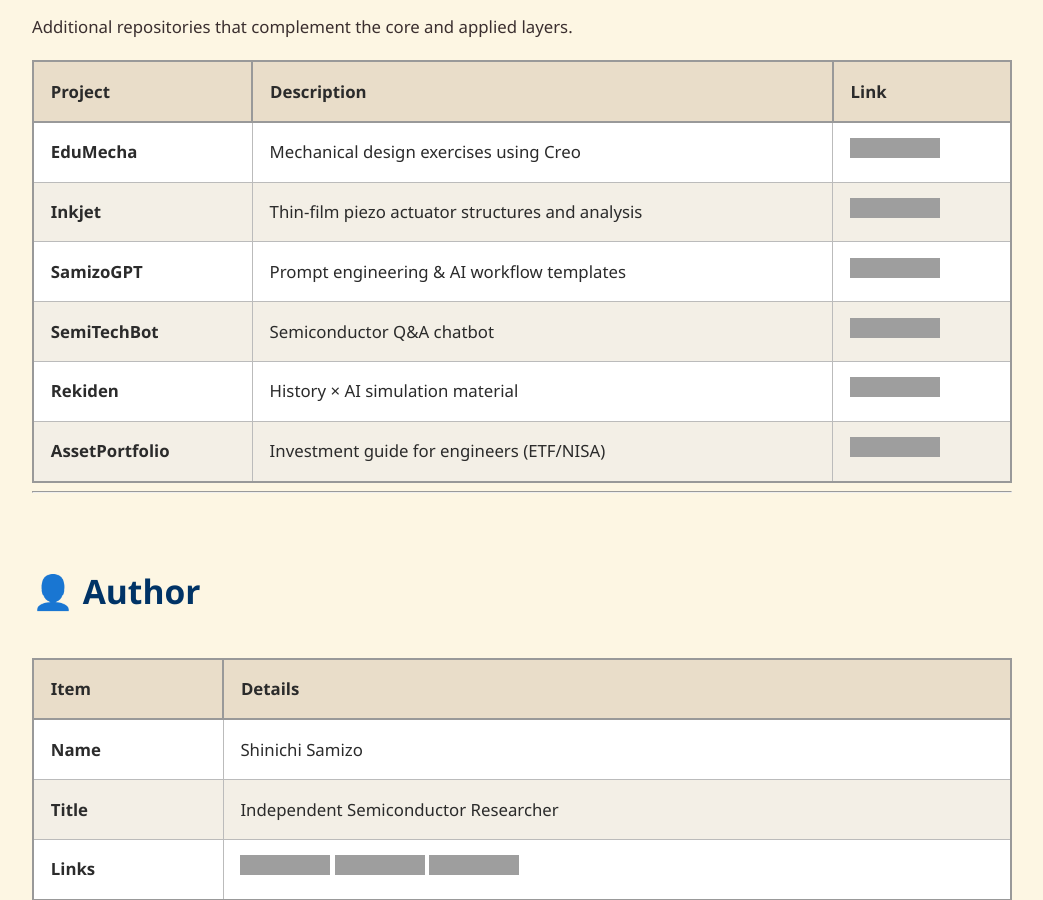
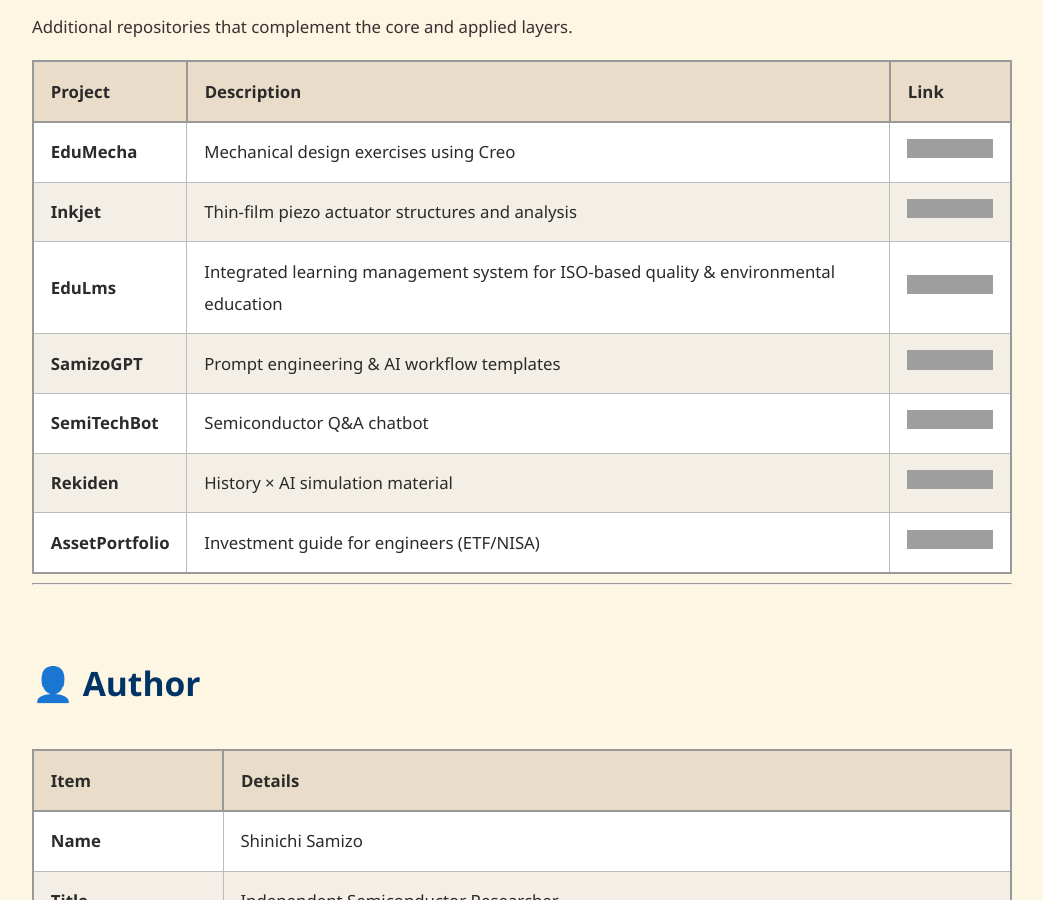
Before and after one commit to Samizo-AITL/Samizo-AITL.github.io, a Jekyll site: the page built from en/index.md, in a window 1280 px wide and 900 px high, scrolled down 3275 px. Shown: the whole window, without its empty margins (118-1161 px from the left). Built offline with Jekyll 4.4.1, drawn with Linux system fonts in a browser that asks for light colours; grey boxes are pictures that could not be loaded.

Commit message:
Update index.md

```diff
--- a/en/index.md
+++ b/en/index.md
@@ -110,6 +110,7 @@
 |---------|-------------|------|
 | **EduMecha** | Mechanical design exercises using Creo | [![Site](https://img.shields.io/badge/View-Site-brightgreen?logo=github)](https://samizo-aitl.github.io/EduMecha/) |
 | **Inkjet** | Thin-film piezo actuator structures and analysis | [![Site](https://img.shields.io/badge/View-Site-brightgreen?logo=github)](https://samizo-aitl.github.io/Inkjet/) |
+| **EduLms** | Integrated learning management system for ISO-based quality & environmental education | [![Site](https://img.shields.io/badge/View-Site-brightgreen?logo=github)](https://samizo-aitl.github.io/EduLms/) |
 | **SamizoGPT** | Prompt engineering & AI workflow templates | [![Site](https://img.shields.io/badge/View-Site-brightgreen?logo=github)](https://samizo-aitl.github.io/SamizoGPT/) |
 | **SemiTechBot** | Semiconductor Q&A chatbot | [![Site](https://img.shields.io/badge/View-Site-brightgreen?logo=github)](https://samizo-aitl.github.io/SamizoGPT_SemiTechBot/) |
 | **Rekiden** | History × AI simulation material | [![Site](https://img.shields.io/badge/View-Site-brightgreen?logo=github)](https://samizo-aitl.github.io/Rekiden/) |
```
